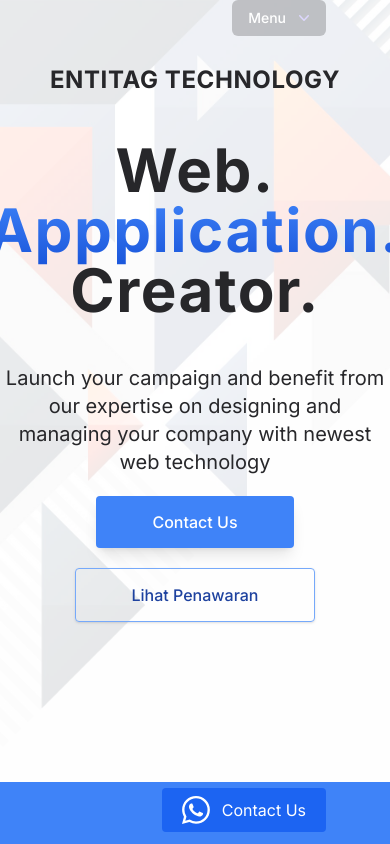
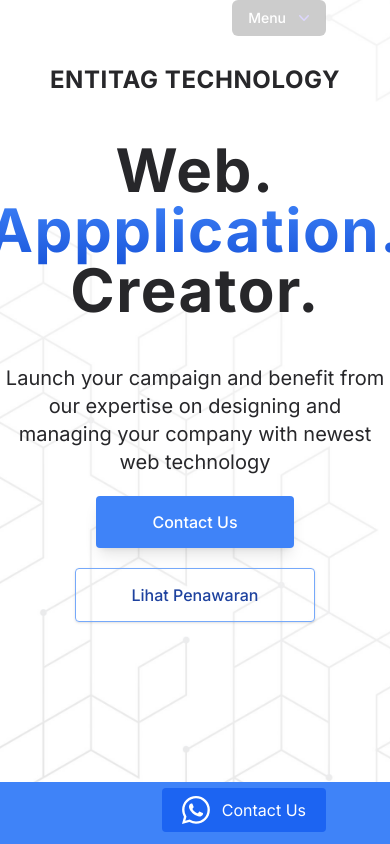
Before and after one commit to alammooo/entitagweb, a Next.js app: page / in a window 390 px wide. Shown: the top 844 px of the page. Built offline with nearby package versions, Linux system fonts and the light colour scheme.

Commit message:
change hero bg

```diff
--- a/components/Hero.tsx
+++ b/components/Hero.tsx
@@ -7,7 +7,7 @@ export default function Hero() {
   const { openModal, toggleModal } = React.useContext(AppContext)
   return (
     <section className="flex flex-col justify-between bg-hero-pattern bg-cover text-zinc-800 md:h-screen">
-      <div className="h-full w-full bg-white bg-opacity-90">
+      <div className="h-full w-full bg-white bg-opacity-50">
         <div className="relative pb-40 pt-16 md:pb-0 md:pt-0">
           <nav className={`top-0 mx-auto hidden w-full py-7 md:flex`}>
             <div className="container mx-auto flex max-w-6xl justify-between">
--- a/components/fragments/SmallNav.tsx
+++ b/components/fragments/SmallNav.tsx
@@ -6,9 +6,8 @@ import { links } from "@/data/navLinks"
 
 export default function SmallNav() {
   return (
-    <Menu
-      as="div"
-      className="fixed right-16 z-50 inline-block w-fit text-right md:hidden">
+    <div className="fixed right-16 z-50 inline-block w-fit text-right md:hidden">
+      <Menu as="div">
         <div>
           <Menu.Button className="inline-flex w-full justify-center rounded-md bg-black bg-opacity-20 px-4 py-2 text-sm font-medium text-white hover:bg-opacity-30 focus:outline-none focus-visible:ring-2 focus-visible:ring-white focus-visible:ring-opacity-75">
             Menu
@@ -56,6 +55,7 @@ export default function SmallNav() {
           </Menu.Items>
         </Transition>
       </Menu>
+    </div>
   )
 }
 
--- a/tailwind.config.js
+++ b/tailwind.config.js
@@ -16,7 +16,7 @@ module.exports = {
         sans: ["Inter", ...defaultTheme.fontFamily.sans],
       },
       backgroundImage: {
-        "hero-pattern": "url('../assets/hero-bg-2.jpg')",
+        "hero-pattern": "url('../assets/hero-pattern.jpg')",
         divider: "url('../assets/divider.jpg')",
       },
       borderRadius: {
```
Lines whose indentation alone changed are shown as unchanged.
